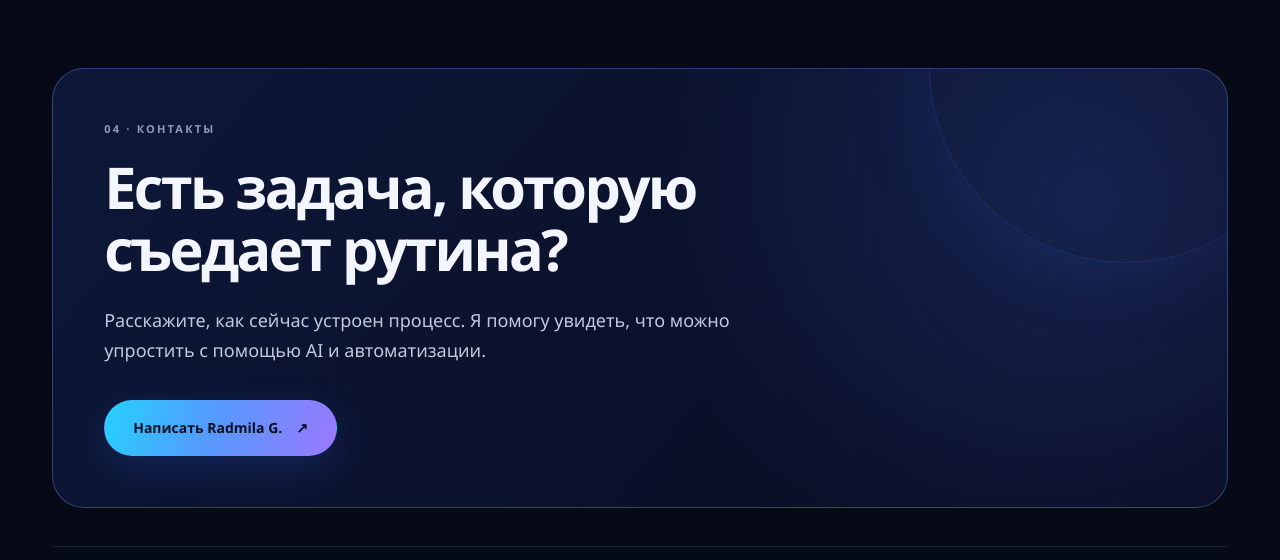
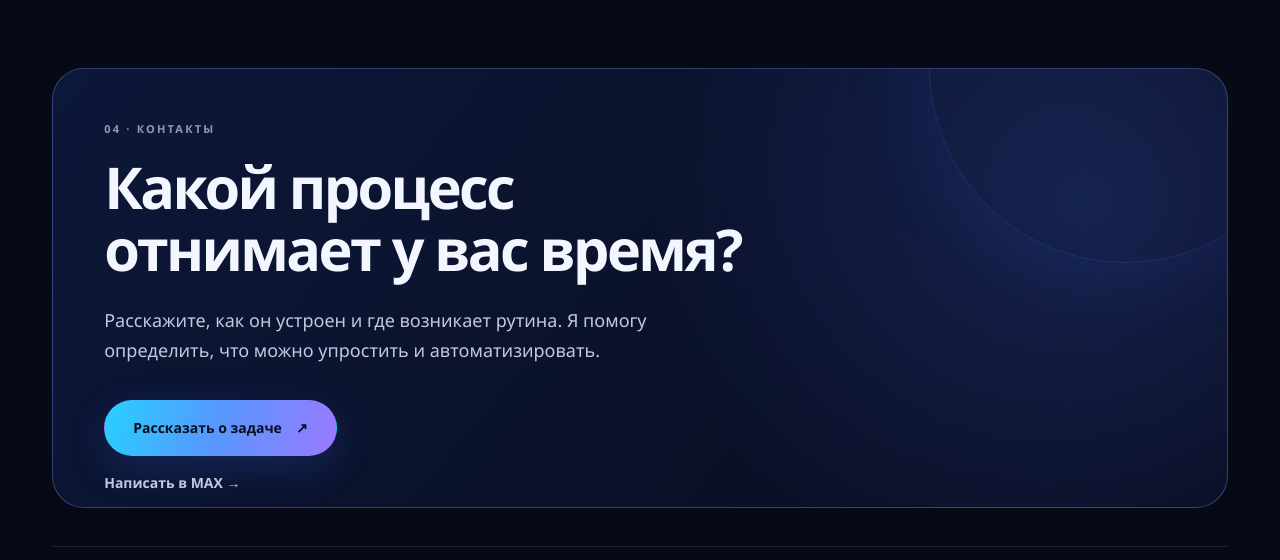
Before and after one commit to Radmila555/radmila-ai-portfolio, a website built with Vite: page index.html in a window 1280 px wide. Shown: the part 5192-5752 px from the top of the page. Built offline with nearby package versions, Linux system fonts and the light colour scheme; animation ran at ten frames a second.

Commit message:
checkpoint: finalize contact and navigation

```diff
--- a/index.html
+++ b/index.html
@@ -270,18 +270,27 @@
       <section class="section shell contact" id="contact">
         <div class="contact-panel reveal">
           <p class="section-index" data-ru="04 · КОНТАКТЫ" data-en="04 · CONTACT">04 · КОНТАКТЫ</p>
-          <h2 data-ru="Есть задача, которую съедает рутина?" data-en="Is routine consuming your time?">
-            Есть задача, которую съедает рутина?
+          <h2 data-ru="Какой процесс отнимает у вас время?" data-en="What process takes up your time?">
+            Какой процесс отнимает у вас время?
           </h2>
           <p
-            data-ru="Расскажите, как сейчас устроен процесс. Я помогу увидеть, что можно упростить с помощью AI и автоматизации."
-            data-en="Tell me how the process works today. I will help identify what can be simplified with AI and automation."
+            data-ru="Расскажите, как он устроен и где возникает рутина. Я помогу определить, что можно упростить и автоматизировать."
+            data-en="Tell me how it works today and where the routine begins. I’ll help identify what can be simplified or automated."
           >
-            Расскажите, как сейчас устроен процесс. Я помогу увидеть, что можно упростить с помощью AI и автоматизации.
+            Расскажите, как он устроен и где возникает рутина. Я помогу определить, что можно упростить и автоматизировать.
           </p>
-          <a class="button button-primary" href="https://x.com/radmila_ai" target="_blank" rel="noreferrer">
-            <span data-ru="Написать Radmila G." data-en="Message Radmila G.">Написать Radmila G.</span>
+          <a class="button button-primary" href="https://t.me/radmila_g_ai" target="_blank" rel="noreferrer">
+            <span data-ru="Рассказать о задаче" data-en="Tell me about your task">Рассказать о задаче</span>
             <span aria-hidden="true">↗</span>
+          </a>
+          <a
+            class="contact-secondary"
+            href="https://max.ru/u/f9LHodD0cOI2tcdosdI8CwEUBNhet5p7IJ-k1I4keHtizVGvOIo_bnmneF8"
+            target="_blank"
+            rel="noreferrer"
+            lang="ru"
+          >
+            Написать в MAX →
           </a>
         </div>
       </section>
--- a/src/main.ts
+++ b/src/main.ts
@@ -203,6 +203,19 @@ demoDialog.addEventListener('close', () => {
 
 const reducedMotion = window.matchMedia('(prefers-reduced-motion: reduce)')
 
+const contactSection = document.getElementById('contact')
+document.querySelectorAll<HTMLAnchorElement>('a[href="#contact"]').forEach((link) => {
+  link.addEventListener('click', (event) => {
+    if (!contactSection) return
+    event.preventDefault()
+    contactSection.scrollIntoView({
+      behavior: reducedMotion.matches ? 'auto' : 'smooth',
+      block: 'start',
+    })
+    if (window.location.hash !== '#contact') window.history.pushState(null, '', '#contact')
+  })
+})
+
 // Run only at boot. The real heading text stays in place and readable throughout.
 const startHeroEntrance = (): void => {
   if (reducedMotion.matches) return
--- a/src/styles.css
+++ b/src/styles.css
@@ -1051,6 +1051,28 @@ section[id], main[id], .project-group h3[id] {
   z-index: 2;
 }
 
+.contact-secondary {
+  position: absolute;
+  bottom: clamp(8px, 1vw, 14px);
+  left: clamp(24px, 4vw, 56px);
+  z-index: 2;
+  display: flex;
+  width: fit-content;
+  color: var(--muted-strong);
+  font-size: 14px;
+  font-weight: 600;
+  transition: color 180ms ease;
+}
+
+.contact-secondary:hover,
+.contact-secondary:focus-visible {
+  color: var(--cyan);
+}
+
+html[lang="en"] .contact-secondary {
+  display: none;
+}
+
 .site-footer {
   display: grid;
   grid-template-columns: 1fr auto 1fr;
```
